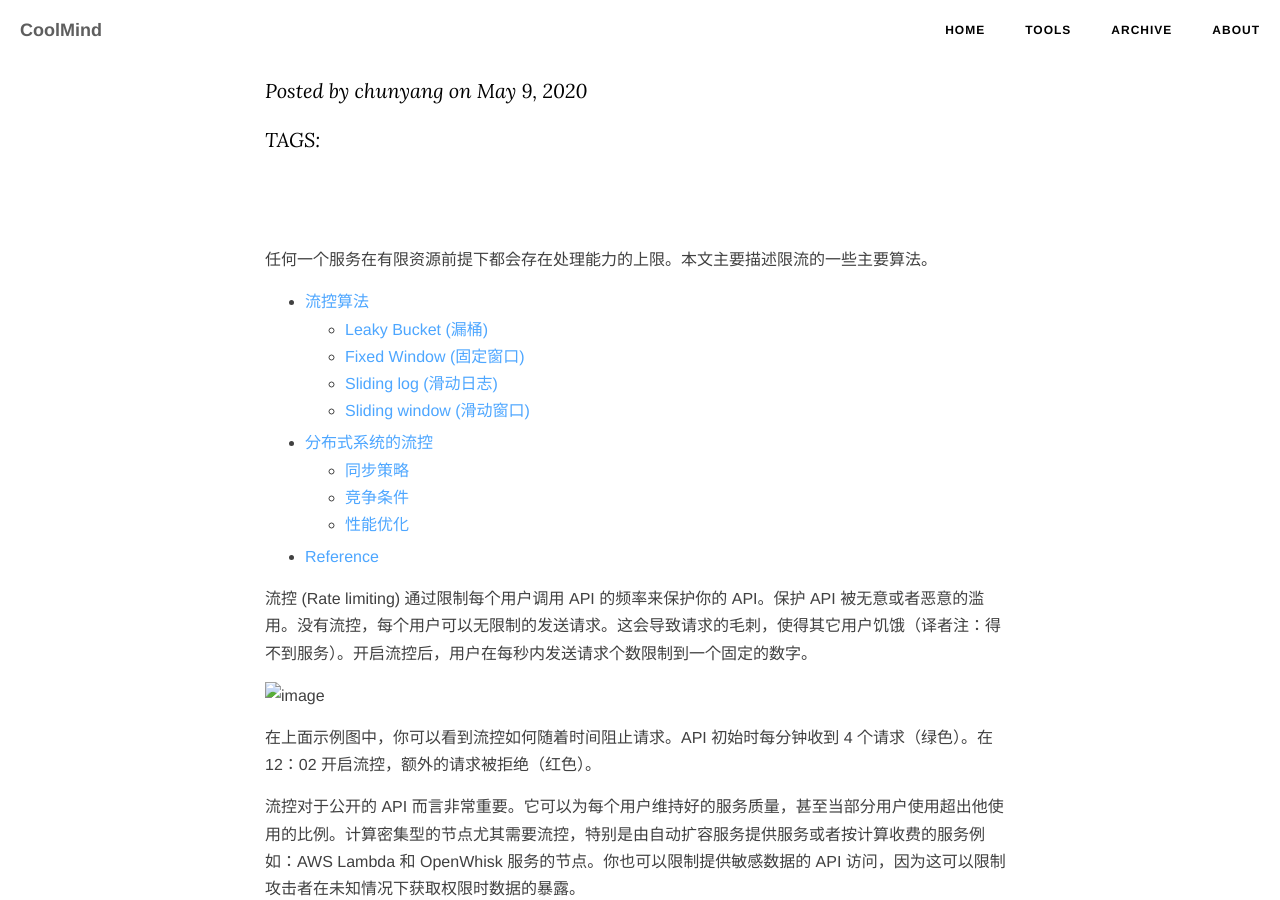
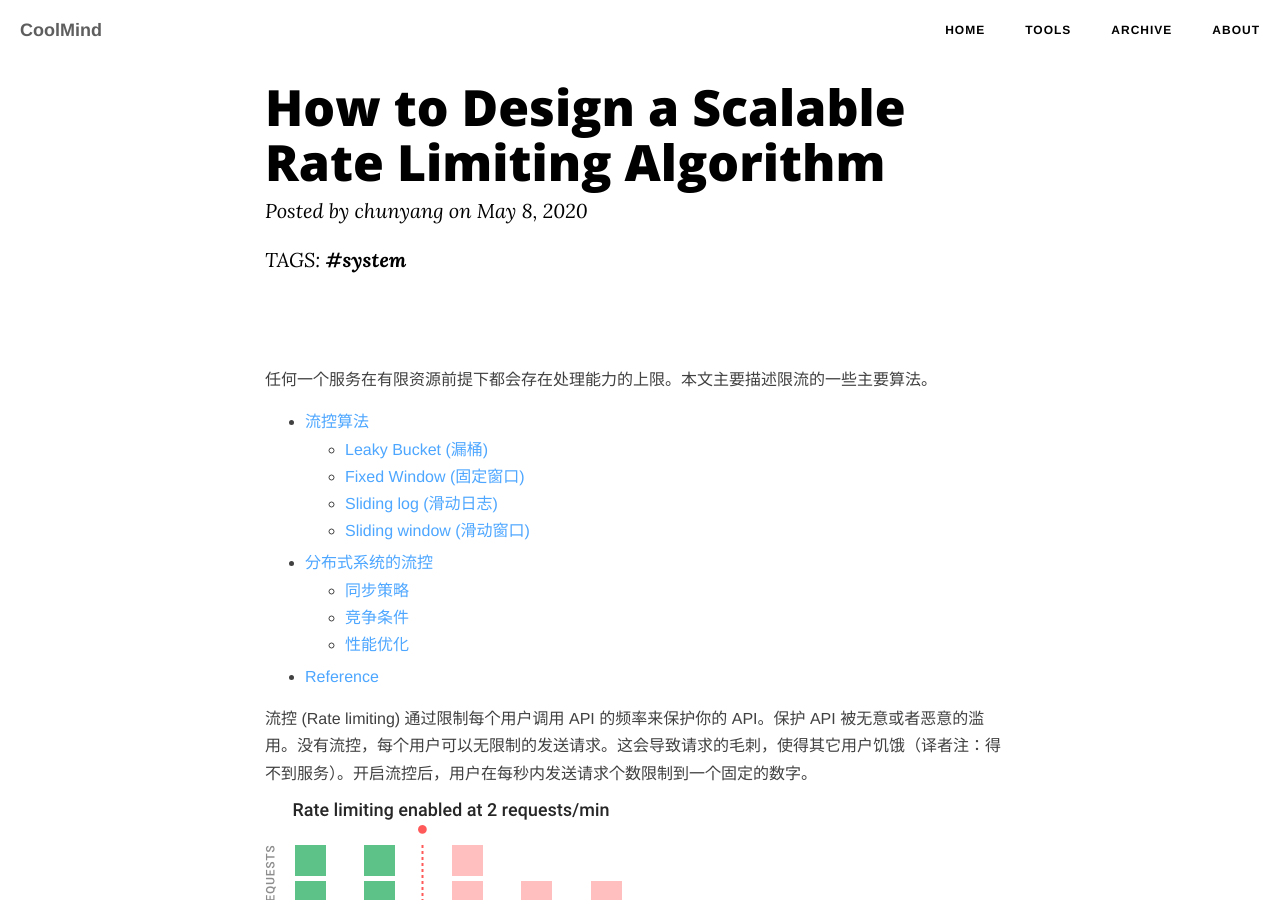
Before and after one commit to chunyang-wen/chunyang-wen.github.io, a Jekyll site: the page built from _posts/2020/2020-05-08-rate-limit.md, in a window 1280 px wide and 900 px high. Built offline with Jekyll 4.4.1, drawn with Linux system fonts in a browser that asks for light colours; comment, search, counter and statistics services are not loaded; some of the changed lines change nothing that is shown.

Commit message:
fix title; images

```diff
--- a/_posts/2020/2020-05-08-rate-limit.md
+++ b/_posts/2020/2020-05-08-rate-limit.md
@@ -1,8 +1,8 @@
 ---
 layout: post
 title: How to Design a Scalable Rate Limiting Algorithm
-categories:[blog, system]
-tags:[system]
+categories: [blog, system]
+tags: [system]
 ---
 
 任何一个服务在有限资源前提下都会存在处理能力的上限。本文主要描述限流的一些主要算法。
@@ -12,7 +12,7 @@ tags:[system]
 
 流控 (Rate limiting) 通过限制每个用户调用 API 的频率来保护你的 API。保护 API 被无意或者恶意的滥用。没有流控，每个用户可以无限制的发送请求。这会导致请求的毛刺，使得其它用户饥饿（译者注：得不到服务）。开启流控后，用户在每秒内发送请求个数限制到一个固定的数字。
 
-![image](/image/system/rate-limit/01.png)
+![images](/images/system/rate-limit/01.png)
 
 在上面示例图中，你可以看到流控如何随着时间阻止请求。API 初始时每分钟收到 4 个请求（绿色）。在 12：02 开启流控，额外的请求被拒绝（红色）。
 
@@ -26,7 +26,7 @@ tags:[system]
 
 漏桶(和令牌桶类似) 是一个简单，直观的流控算法。它使用一个队列，你可以认为是一个存放请求的桶。当请求到达后，请求会被添加到队列。正常情况下，会先处理队列的头。这种队列也是 FIFO 队列。当队列满后，额外的请求会被丢弃（漏掉）。
 
-![image](/image/system/rate-limit/02.png)
+![images](/images/system/rate-limit/02.png)
 
 这个算法的优势是平滑掉突发的请求，以一个平均的速率来处理。而且在单机或者负载均衡器上实现。给定有限队列大小的条件下，内存也比较高效。
 
@@ -36,7 +36,7 @@ tags:[system]
 
 在固定窗口的算法中，用一个大小为 `n` 秒（通常使用可读性高的值，例如 60 或者 3600 秒）的窗口来限制速率。每一个请求会增加窗口中的计数器。如果计数器超过一个门限，请求会被丢弃。窗口通常会被定义为当前时间戳的向下求整。12:00:03 在 60 秒的窗口长度中为被取整为 12:00:00。
 
-![image](/image/system/rate-limit/03.png)
+![images](/images/system/rate-limit/03.png)
 
 这个算法的优势是保证最近的请求得到处理，防止新的请求被旧的请求阻塞导致饥饿。然而在时间边界点的突发请求可以导致处理请求加倍，因为它在短时间内允许当前和下一个时间窗口的请求。此外，如果大量用户等待窗口的重置（译者注：下一个时间窗口）,例如在每个小时的开始处，那么他们可能同时涌向向你的 API。
 
@@ -44,7 +44,7 @@ tags:[system]
 
 滑动日志流控对每个用户请求都记录一条时间相关的日志。这些日志通常按照时间排序存储于哈希集合或者哈希表。超过门限的时间戳会被丢弃。当一个新的请求到来时，我们会求记录的和，来确定请求速率。如果请求超过限制速率，请求被拒绝。
 
-![image](/image/system/rate-limit/04.png)
+![images](/images/system/rate-limit/04.png)
 
 算法的优势是它没有固定窗口算法的边界问题。速率控制可以控制地很精确。而且滑动日志是针对每个用户的，也不会有蜂拥请求的问题。但是对每一个请求都记录无限的日志开销大。而且由于每个请求都需要计算该用户之前请求的和，计算开销也比较大，而且还可能需要跨多个服务器计算（译者注：数据可能存放在多个机器上）。所以它针对大量突发请求以及拒绝服务的攻击扩展性不好。
 
@@ -52,7 +52,7 @@ tags:[system]
 
 滑动窗口综合了固定窗口的低计算开销和滑动日志在边界时改进。像固定窗口一样，对每一个固定窗口都会利用一个计数器来统计。接下来，我们根据当前时间戳，并且考虑前一个窗口的权重值来平滑突发请求。例如，如果当前窗口负载为 25%，那么我们对前一个窗口的计数的权重设为 75%。对于每一个请求需要增加的数据点相对少，允许跨集群的扩展性和分布式。
 
-![image](/image/system/rate-limit/05.png)
+![images](/images/system/rate-limit/05.png)
 
 我们推荐滑动窗口，因为它支持扩展流控的灵活性和优秀的性能。速率窗口可以直观向用户展示流控的数据。同时它也避免漏桶的饥饿问题，以及固定窗口的边界突发请求问题。
 
@@ -69,13 +69,13 @@ tags:[system]
 + 由于需要访问存储，时延会增加
 + 竞争条件（后面会讨论）
 
-![image](/image/system/rate-limit/06.png)
+![images](/images/system/rate-limit/06.png)
 
 #### 竞争条件
 
 在高并发请求模式下，中心存储其中一个最大的问题是竞争条件。如果你获取当前流控计数，增加，然后写回存储使用的是简单的 `get-then-set` 方式时，竞争会发生。这种读写模型的问题是在读-增-存整个事件内会有其他请求到来，每个都会导致在一个非法（低）的计数上增加值。这会允许用户发送高频率的请求以旁路流控。
 
-![image](/image/system/rate-limit/062.png)
+![images](/images/system/rate-limit/062.png)
 
 其中一个解决方法是对可能出问题的键增加一个锁，阻止其它进程区访问或者写对应的计数器。很快这又会变成主要的性能瓶颈，而且扩展性不好，特别是利用远程服务器，例如 Redis 来做后端的存储。
 
@@ -87,7 +87,7 @@ tags:[system]
 
 为了获得流控决定的最小时延，有必要在本地内存中检查计数器。可以通过放松速率检查的条件，使用最终一致性的模型。例如，每个节点创建一个同步周期，定时和中心存储同步。每个节点周期性的向中心存储推送它针对每个用户和窗口的计数器，中心存储自动更新这些值。然后节点获取更新后的值，更新至内存中。这种收敛->分歧->再次收敛周期性发生，最终集群中的每个节点都会同步。
 
-![image](/image/system/rate-limit/07.png)
+![images](/images/system/rate-limit/07.png)
 
 每个节点收敛的周期速率需要可配。更短的同步间隔在流量分布到集群中的多个节点时(利用 round-robin 的负载均衡)会导致数据点更少的分歧；更长的同步间隔对数据存储的读写压力会较小，每个节点获取更新值得开销也会低。
 
```
